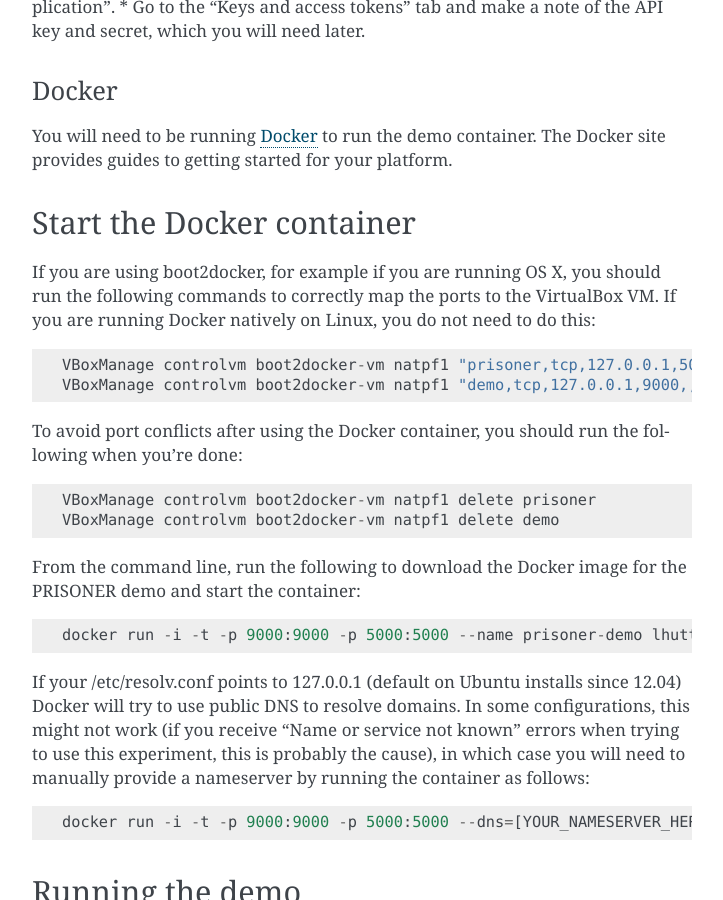
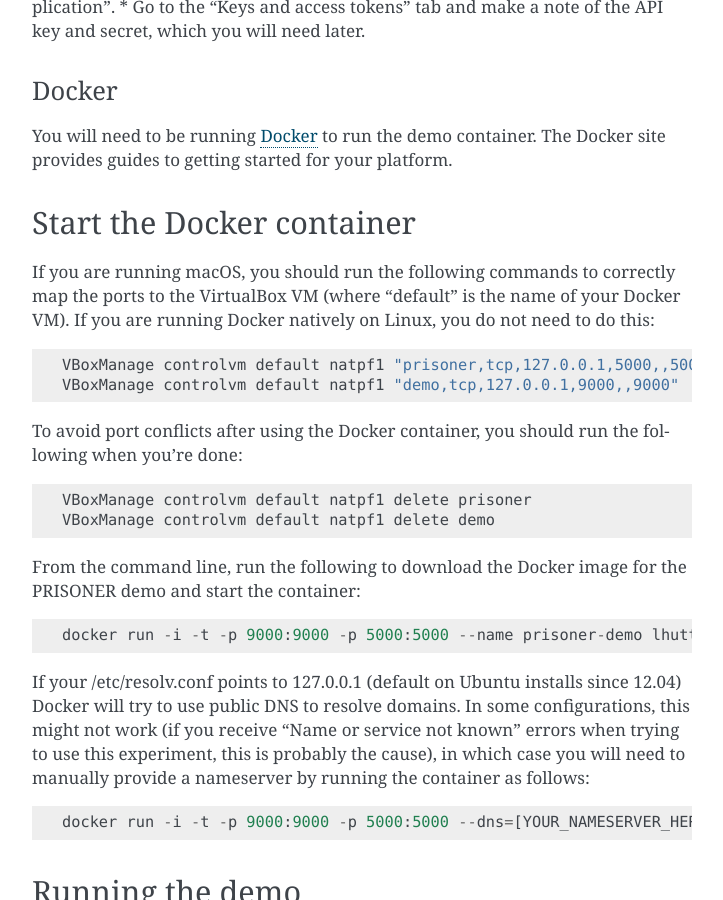
Before and after one commit to uoscompsci/PRISONER, a Sphinx documentation site: the page built from doc/tutorials.demo.rst, in a window 1280 px wide and 900 px high, scrolled down 981 px. Shown: the whole window, without its empty margins (388-1111 px from the left). Built offline with Sphinx 7.4.7, drawn with Linux system fonts in a browser that asks for light colours; pages that are not in the unit, such as notebooks, are missing from menus.

Commit message:
Update misc contact details and error typo

```diff
--- a/doc/tutorials.demo.rst
+++ b/doc/tutorials.demo.rst
@@ -40,15 +40,15 @@
 
 Start the Docker container
 --------------------------
-If you are using boot2docker, for example if you are running OS X, you should run the following commands to correctly map the ports to the VirtualBox VM. If you are running Docker natively on Linux, you do not need to do this::
+If you are running macOS, you should run the following commands to correctly map the ports to the VirtualBox VM (where "default" is the name of your Docker VM). If you are running Docker natively on Linux, you do not need to do this::
 
- VBoxManage controlvm boot2docker-vm natpf1 "prisoner,tcp,127.0.0.1,5000,,5000"
- VBoxManage controlvm boot2docker-vm natpf1 "demo,tcp,127.0.0.1,9000,,9000"
+ VBoxManage controlvm default natpf1 "prisoner,tcp,127.0.0.1,5000,,5000"
+ VBoxManage controlvm default natpf1 "demo,tcp,127.0.0.1,9000,,9000"
 
 To avoid port conflicts after using the Docker container, you should run the following when you're done::
 
- VBoxManage controlvm boot2docker-vm natpf1 delete prisoner
- VBoxManage controlvm boot2docker-vm natpf1 delete demo
+ VBoxManage controlvm default natpf1 delete prisoner
+ VBoxManage controlvm default natpf1 delete demo
 
 From the command line, run the following to download the Docker image for the PRISONER demo and start the container::
 
--- a/setup.py
+++ b/setup.py
@@ -2,11 +2,10 @@
 
 setup(name='PRISONER',
       version='0.2.4',
-      description="Framework for ethical and reproducible social network\
-      experiments",
+      description="Framework for ethical and reproducible social network experiments",
       long_description="",
       author='Luke Hutton',
-      author_email='lh49@st-andrews.ac.uk',
+      author_email='luke.hutton@open.ac.uk',
       license='BSD',
       packages=['prisoner'],
       zip_safe=False,
```
Also changed, not shown: 2 other files.
